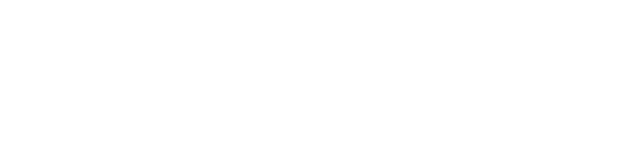
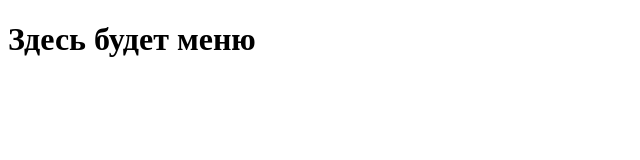
Before and after one commit to Gulsinajs/09_06, a plain HTML site: page index.html in a window 1280 px wide. Shown: the whole page, without its empty margins (0-640 px from the left). Drawn offline with Linux system fonts and the light colour scheme.

Commit message:
faet: header

```diff
--- a/index.html
+++ b/index.html
@@ -7,5 +7,9 @@
     <title>Document</title>
     <link rel="stylesheet" href="style.css" />
   </head>
-  <body></body>
+  <body>
+    <header>
+      <h1>Здесь будет меню</h1>
+    </header>
+  </body>
 </html>
```
